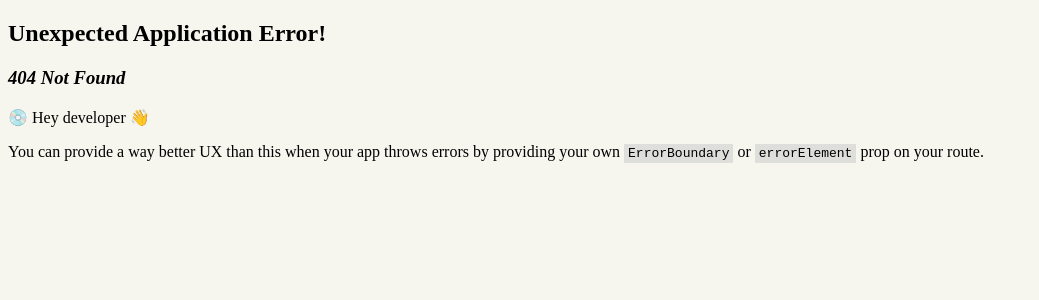
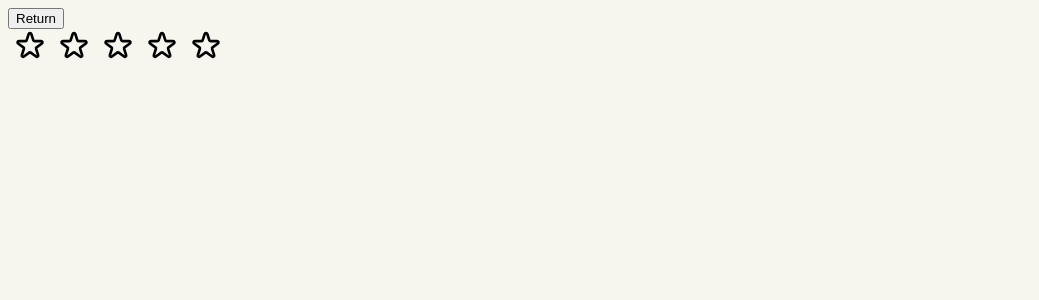
Before and after one commit to LucasdRossi/great-front-end, a React (Vite) app: page /star-rating in a window 1280 px wide. Before the commit this address had no page. Shown: the top 300 px of the page, without its empty margins (0-1039 px from the left). Built offline with nearby package versions, Linux system fonts and the light colour scheme.

Commit message:
Star Rating

```diff
--- /dev/null
+++ b/src/pages/StarRating/components/StarRating/StarRating.tsx
@@ -0,0 +1,50 @@
+import { useState } from "react";
+import "./star-rating.css";
+
+const starsAmount = 5;
+
+export default function StarRating() {
+  const [mouseOnIndex, setMouseOnIndex] = useState<number>();
+
+  return (
+    <div>
+      {Array.from({ length: starsAmount }).map((_, index) => (
+        <button
+          className="star-button"
+          type="button"
+          onMouseEnter={() => setMouseOnIndex(index)}
+          aria-label={`Rating ${index}`}
+        >
+          <Star
+            key={`star_${index}`}
+            active={Boolean(mouseOnIndex && index <= mouseOnIndex)}
+          />
+        </button>
+      ))}
+    </div>
+  );
+}
+
+interface StarProps {
+  active?: boolean;
+}
+
+function Star(props: StarProps) {
+  return (
+    <svg
+      aria-hidden
+      xmlns="http://www.w3.org/2000/svg"
+      className={`star-icon ${props.active && "star-icon-filled"}`}
+      fill="none"
+      viewBox="0 0 24 24"
+      stroke="currentColor"
+      strokeWidth="2"
+    >
+      <path
+        strokeLinecap="round"
+        strokeLinejoin="round"
+        d="M11.049 2.927c.3-.921 1.603-.921 1.902 0l1.519 4.674a1 1 0 00.95.69h4.915c.969 0 1.371 1.24.588 1.81l-3.976 2.888a1 1 0 00-.363 1.118l1.518 4.674c.3.922-.755 1.688-1.538 1.118l-3.976-2.888a1 1 0 00-1.176 0l-3.976 2.888c-.783.57-1.838-.197-1.538-1.118l1.518-4.674a1 1 0 00-.363-1.118l-3.976-2.888c-.784-.57-.38-1.81.588-1.81h4.914a1 1 0 00.951-.69l1.519-4.674z"
+      />
+    </svg>
+  );
+}
--- /dev/null
+++ b/src/pages/StarRating/components/StarRating/index.ts
@@ -0,0 +1 @@
+export { default } from "./StarRating";
--- /dev/null
+++ b/src/pages/StarRating/components/StarRating/star-rating.css
@@ -0,0 +1,15 @@
+.star-button {
+  background: none;
+  border: none;
+  cursor: pointer;
+}
+
+.star-icon {
+  --icon-size: 32px;
+  height: var(--icon-size);
+  width: var(--icon-size);
+}
+
+.star-icon-filled {
+  fill: yellow;
+}
--- /dev/null
+++ b/src/pages/StarRating/index.tsx
@@ -0,0 +1,12 @@
+import { withHeader } from "../../components/Header";
+import StarRating from "./components/StarRating";
+
+function StarRatingPage() {
+  return (
+    <main>
+      <StarRating />
+    </main>
+  );
+}
+
+export default withHeader(StarRatingPage);
--- a/src/router.tsx
+++ b/src/router.tsx
@@ -14,6 +14,7 @@ import TicTacToe from "./pages/TicTacToe";
 import JobBoard from "./pages/JobBoard";
 import ListTransfer from "./pages/ListTransfer";
 import ToDo from "./pages/ToDo";
+import StarRating from "./pages/StarRating";
 
 interface Route {
   title?: string;
@@ -116,6 +117,13 @@ export const routes: Routes = {
     },
     title: "ToDo",
   },
+  starRating: {
+    config: {
+      path: "/star-rating",
+      element: <StarRating />,
+    },
+    title: "Star Rating",
+  },
 };
 
 const router = createBrowserRouter(
```
